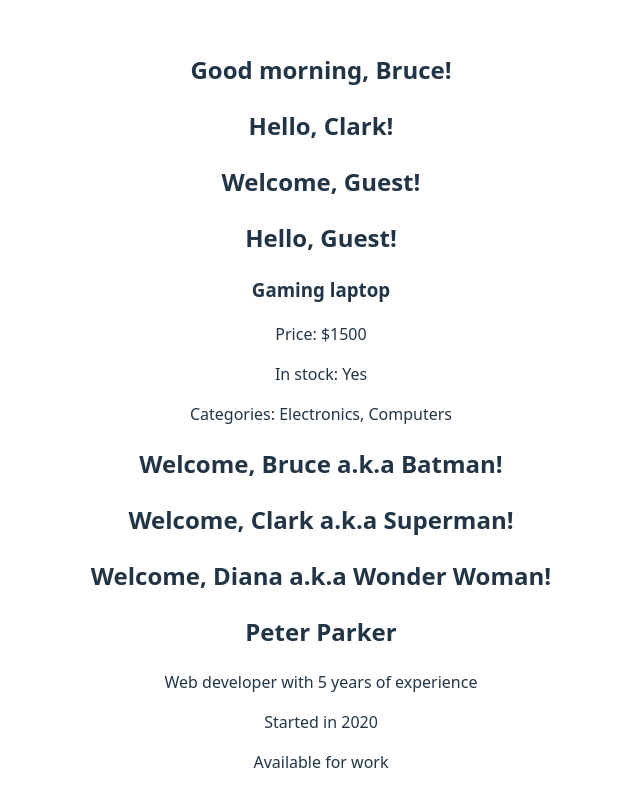
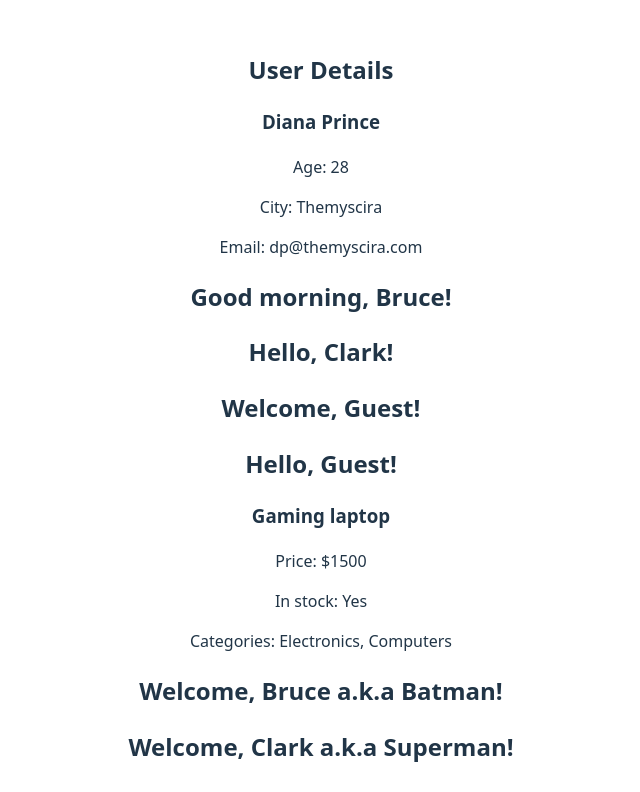
Before and after one commit to umeshraj/react19-tutorial, a React (Vite) app: page / in a window 1280 px wide. Shown: the top 792 px of the page, without its empty margins (319-959 px from the left). Built offline with nearby package versions, Linux system fonts and the light colour scheme.

Commit message:
Spread operator

```diff
--- a/src/App.jsx
+++ b/src/App.jsx
@@ -9,10 +9,19 @@ import { StyledForm } from "./StyledForm";
 import { CandidateProfile } from "./CandidateProfile";
 import { Product } from "./Product";
 import { Greeting } from "./Greeting";
+import { UserCard } from "./UserCard";
 
 function App() {
   return (
     <div>
+      <UserCard
+        props={{
+          name: "Diana Prince",
+          age: 28,
+          city: "Themyscira",
+          email: "dp@themyscira.com",
+        }}
+      />
       <Greeting name="Bruce" message="Good morning" />
       <Greeting name="Clark" />
       <Greeting message="Welcome" />
--- /dev/null
+++ b/src/UserCard.jsx
@@ -0,0 +1,10 @@
+import { UserInfo } from "./UserInfo";
+
+export const UserCard = ({ props }) => {
+  return (
+    <div>
+      <h2>User Details</h2>
+      <UserInfo {...props} />
+    </div>
+  );
+};
--- /dev/null
+++ b/src/UserInfo.jsx
@@ -0,0 +1,10 @@
+export const UserInfo = ({ name, age, city, email }) => {
+  return (
+    <div>
+      <h3>{name}</h3>
+      <p>Age: {age}</p>
+      <p>City: {city}</p>
+      <p>Email: {email}</p>
+    </div>
+  );
+};
```
